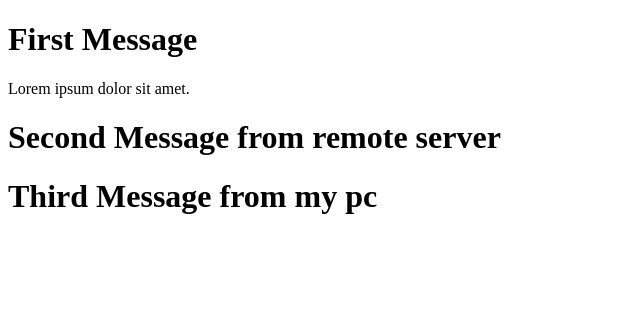
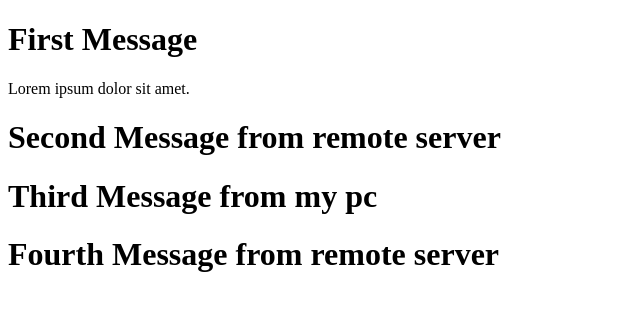
Before and after one commit to Keshav1405/git-cli, a plain HTML site: page Design/index.html in a window 1280 px wide. Shown: the whole page, without its empty margins (0-640 px from the left). Drawn offline with Linux system fonts and the light colour scheme.

Commit message:
Fourth commit from remote server

```diff
--- a/Design/index.html
+++ b/Design/index.html
@@ -11,5 +11,6 @@
     <p>Lorem ipsum dolor sit amet.</p>
     <h1>Second Message from remote server</h1>
     <h1>Third Message from my pc</h1>
+    <h1>Fourth Message from remote server</h1>
 </body>
 </html>
```
